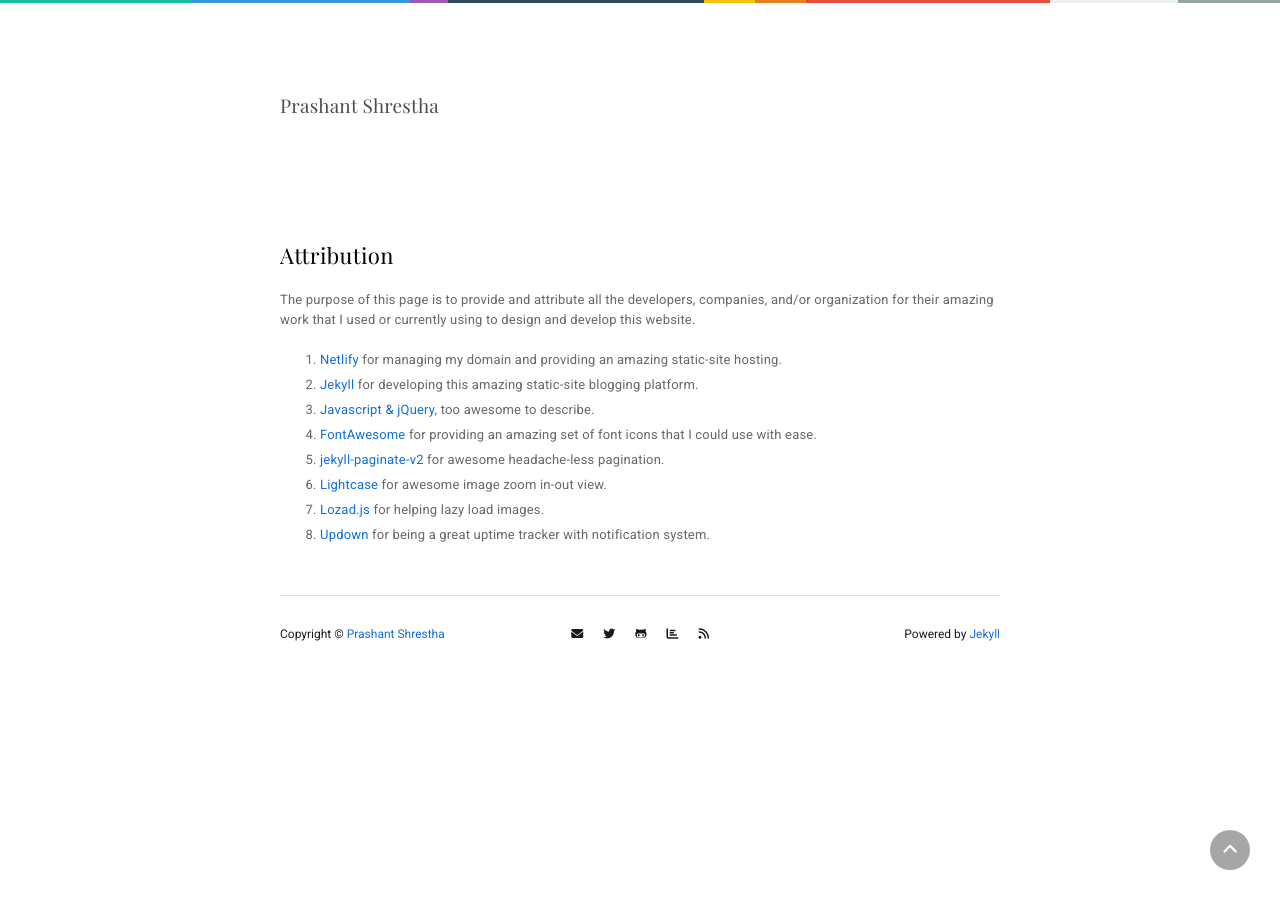
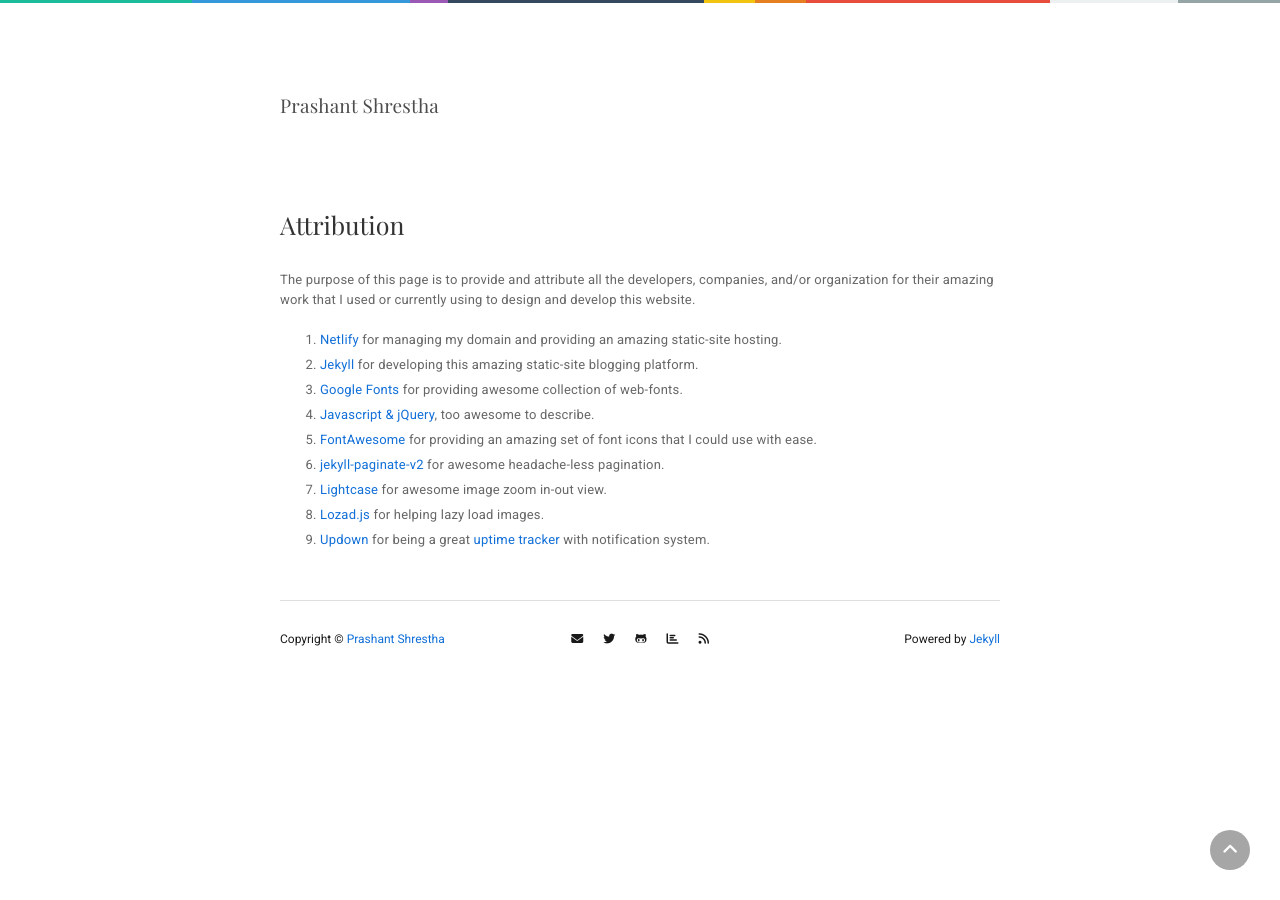
Before and after one commit to intern0t/blog-v2, a Jekyll site: the page built from _pages/attribution.md, in a window 1280 px wide. Built offline with Jekyll 4.4.1, drawn with Linux system fonts in a browser that asks for light colours; nearby versions of some CDN libraries.

Commit message:
Updated attribution page, netlify badge in readme, emails, etc.

```diff
--- a/_pages/attribution.md
+++ b/_pages/attribution.md
@@ -1,17 +1,17 @@
 ---
 layout: page
+title: Attribution
 permalink: /attribution
 ---
 
-# Attribution
-
 The purpose of this page is to provide and attribute all the developers, companies, and/or organization for their amazing work that I used or currently using to design and develop this website.
 
-1. [Netlify]() for managing my domain and providing an amazing static-site hosting.
-2. [Jekyll]() for developing this amazing static-site blogging platform.
+1. [Netlify](https://netlify.com/) for managing my domain and providing an amazing static-site hosting.
+1. [Jekyll](https://jekyllrb.com/) for developing this amazing static-site blogging platform.
+1. [Google Fonts](https://fonts.google.com/) for providing awesome collection of web-fonts.
 1. [Javascript & jQuery](), too awesome to describe.
-1. [FontAwesome]() for providing an amazing set of font icons that I could use with ease.
+1. [FontAwesome](https://fontawesome.com/) for providing an amazing set of font icons that I could use with ease.
 1. [jekyll-paginate-v2](https://github.com/sverrirs/jekyll-paginate-v2) for awesome headache-less pagination.
-1. [Lightcase]() for awesome image zoom in-out view.
+1. [Lightcase](https://cornel.bopp-art.com/lightcase/) for awesome image zoom in-out view.
 1. [Lozad.js](https://github.com/ApoorvSaxena/lozad.js) for helping lazy load images.
-1. [Updown](https://updown.io/) for being a great uptime tracker with notification system.
+1. [Updown](https://updown.io/) for being a great [uptime tracker](https://uptime.prashant.me) with notification system.
--- a/_sass/_includes/_fonts.scss
+++ b/_sass/_includes/_fonts.scss
@@ -7,6 +7,7 @@
 
 // Imports
 @import url('https://fonts.googleapis.com/css?family=Roboto|Source+Sans+Pro|Fira+Sans|Playfair+Display&display=swap');
+
 // Fonts
 $Roboto: 'Roboto', sans-serif;
 $Source_Sans_Pro: 'Source Sans Pro', sans-serif;
--- a/_sass/prashant.scss
+++ b/_sass/prashant.scss
@@ -19,6 +19,10 @@ $gradient_: 90deg, #1abc9c 15%, #2ecc71 15%, #2ecc71 12%, #3498db 12%, #3498db 3
 $size_: 100% 3px;
 $globalWidth: 720px;
 $linkColor: #116fd8;
+
+* {
+	outline: none;
+}
 
 body {
 	font-family: $Roboto;
@@ -155,7 +159,6 @@ body {
 					&-content {
 						flex: 1;
 						margin: 10px 0 30px 0;
-						font-family: $Roboto;
 						font-size: 13px;
 						line-height: 20px;
 						letter-spacing: .2px;
@@ -269,7 +272,8 @@ body {
 							padding: 0 20px;
 							margin: 0 auto;
 							background: rgba(17, 111, 216, 0.03);
-							margin-top: 10px;
+							margin-top: 20px;
+							margin-bottom: 10px;
 						}
 
 						ol,
@@ -419,6 +423,7 @@ body {
 
 		&:hover {
 			background-color: rgba($linkColor, 1);
+			text-decoration: none;
 		}
 
 		i {
```
Also changed, not shown: _pages/about.md (+1 -1 lines), _pages/library.md (added, +107 -0 lines), README.md.
